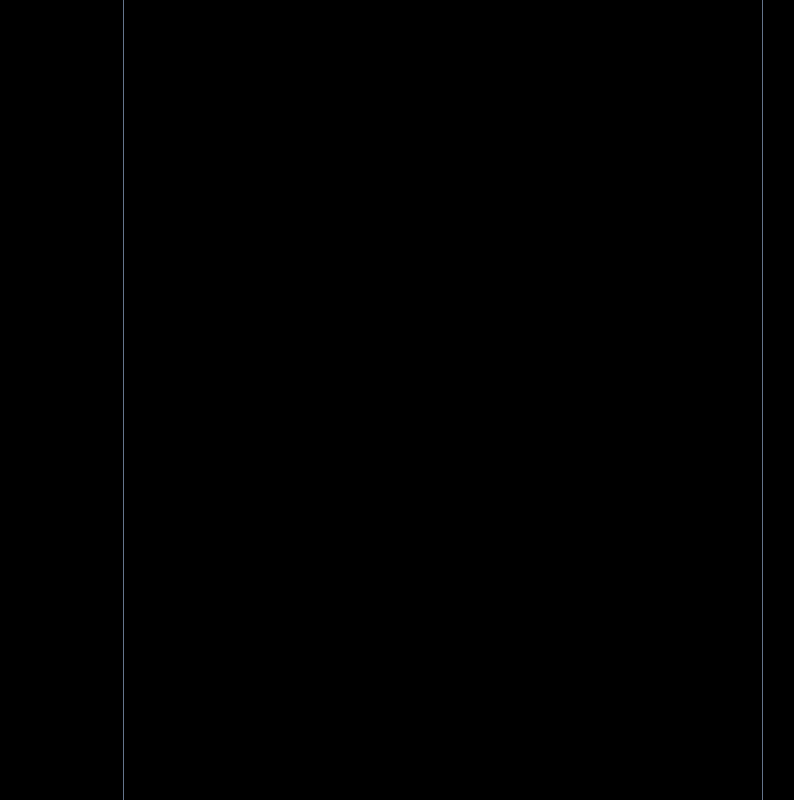
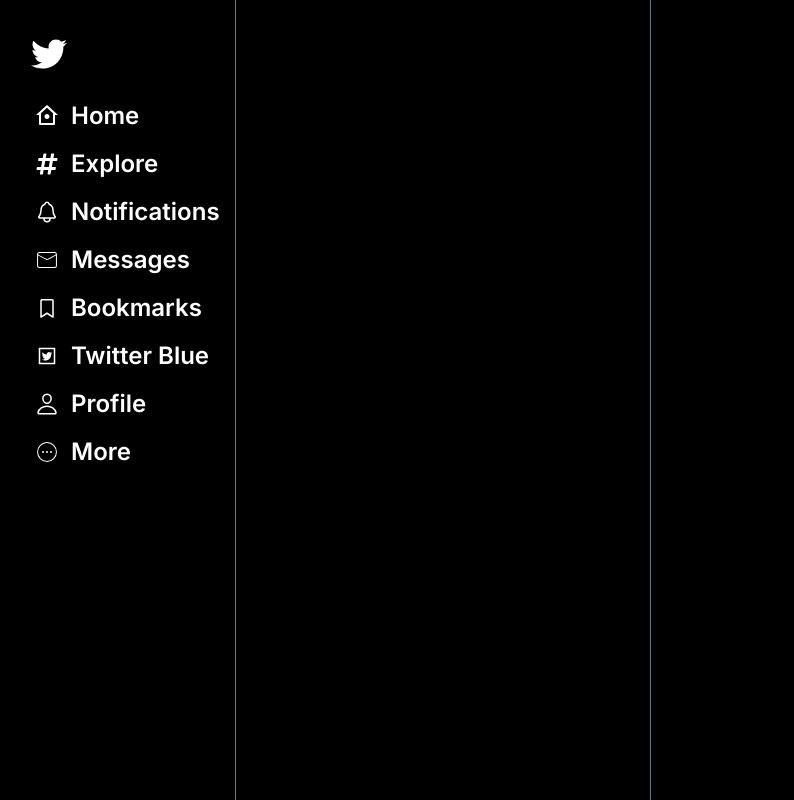
Before and after one commit to pranishpaudel/twitterclone, a Next.js app: page / in a window 1280 px wide. Shown: the whole page, without its empty margins (197-991 px from the left). Built offline with nearby package versions, Linux system fonts and the light colour scheme.

Commit message:
feat: :sparkles: Side Bar and Twitter Logo completed

```diff
--- a/app/globals.css
+++ b/app/globals.css
@@ -4,8 +4,8 @@
 
 :root {
   --foreground-rgb: 0, 0, 0;
-  --background-start-rgb: 0, 0, 0; /* Set black for light theme */
-  --background-end-rgb: 0, 0, 0;
+  --background-start-rgb: 214, 219, 220;
+  --background-end-rgb: 255, 255, 255;
 }
 
 @media (prefers-color-scheme: dark) {
--- a/app/layout.tsx
+++ b/app/layout.tsx
@@ -1,6 +1,5 @@
 import type { Metadata } from "next";
 import { Inter } from "next/font/google";
-import "./globals.css";
 
 const inter = Inter({ subsets: ["latin"] });
 
--- a/app/page.tsx
+++ b/app/page.tsx
@@ -1,11 +1,74 @@
 import Image from "next/image";
-import { BsTwitter } from "react-icons/bs";
+import { FaTwitter, FaHashtag } from "react-icons/fa";
+import { RiHome7Line } from "react-icons/ri";
+import { IoNotificationsOutline } from "react-icons/io5";
+import { CiMail } from "react-icons/ci";
+import { PiBookmarkSimple } from "react-icons/pi";
+import { IoPersonOutline } from "react-icons/io5";
+import { LiaTwitterSquare } from "react-icons/lia";
+import { CiCircleMore } from "react-icons/ci";
+import "./globals.css";
+import React from "react";
+
+interface TwitterSidebarButton {
+  title: string;
+  icon: React.ReactNode;
+}
+const sidebarMenuItems: TwitterSidebarButton[] = [
+  {
+    title: "Home",
+    icon: <RiHome7Line />,
+  },
+  {
+    title: "Explore",
+    icon: <FaHashtag />,
+  },
+  {
+    title: "Notifications",
+    icon: <IoNotificationsOutline />,
+  },
+  {
+    title: "Messages",
+    icon: <CiMail />,
+  },
+  {
+    title: "Bookmarks",
+    icon: <PiBookmarkSimple />,
+  },
+  {
+    title: "Twitter Blue",
+    icon: <LiaTwitterSquare />,
+  },
+  {
+    title: "Profile",
+    icon: <IoPersonOutline />,
+  },
+  {
+    title: "More",
+    icon: <CiCircleMore />,
+  },
+];
 export default function Home() {
   return (
     <div>
-      <div className="grid grid-cols-12 h-screen w-screen">
-        <div className="col-span-3 flex justify-end ">
-          <BsTwitter />
+      <div className="grid grid-cols-12 h-screen w-screen px-56 bg-black">
+        <div className="col-span-3   pt-8">
+          <div className="text-4xl h-fit text-white hover:bg-gray-600 rounded-full p-1 cursor-pointer transition-all w-fit">
+            <FaTwitter />
+          </div>
+          <div className="mt-4">
+            <ul>
+              {sidebarMenuItems.map((item) => (
+                <li
+                  className="flex justify-start items-center  text-white font-semibold gap-3 text-2xl hover:bg-gray-600 rounded-full p-2 cursor-pointer transition-all w-fit h-fit"
+                  key={item.title}
+                >
+                  <span>{item.icon}</span>
+                  <span>{item.title}</span>
+                </li>
+              ))}
+            </ul>
+          </div>
         </div>
         <div className="col-span-6 border-r-[1px] border-l-[1px] border-r-slate-500 border-l-slate-500"></div>
         <div className="col-span-3"></div>
```
